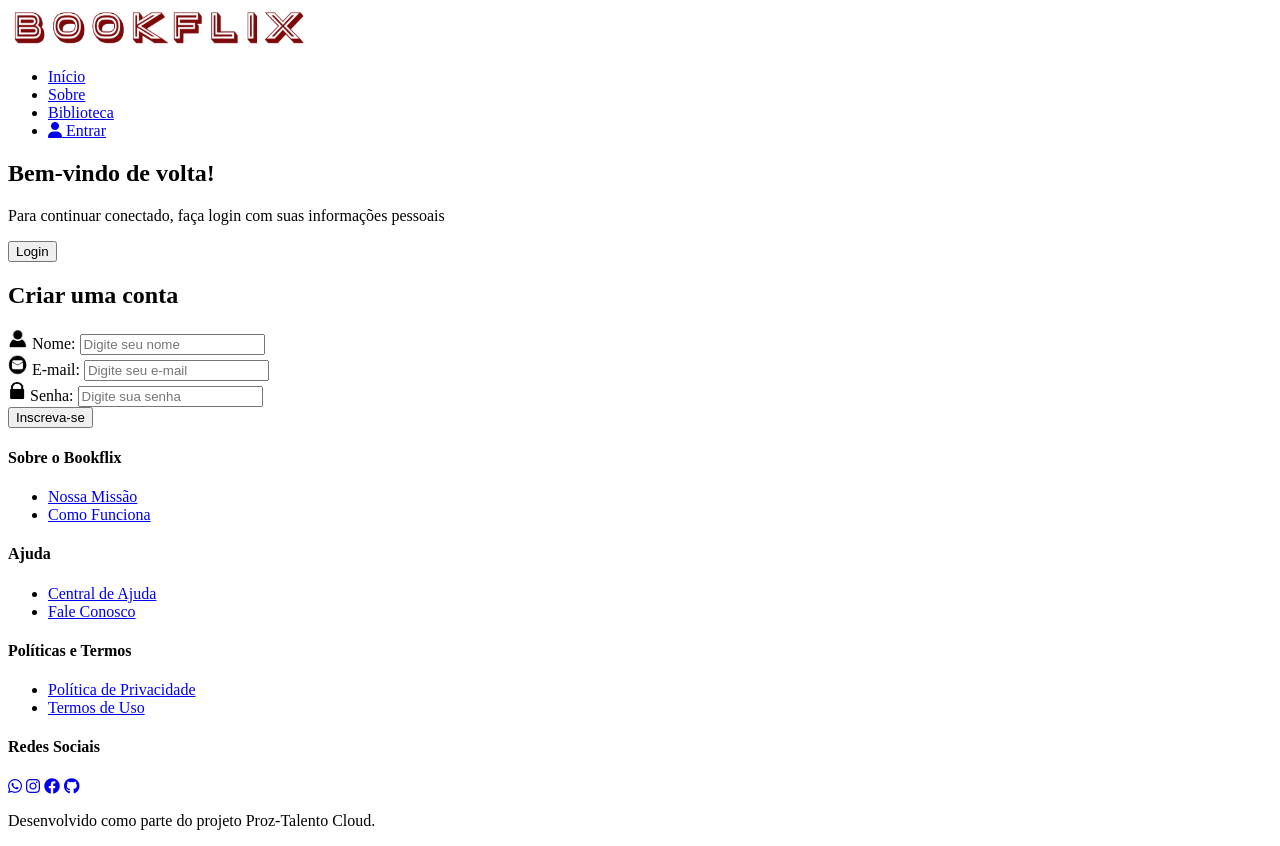
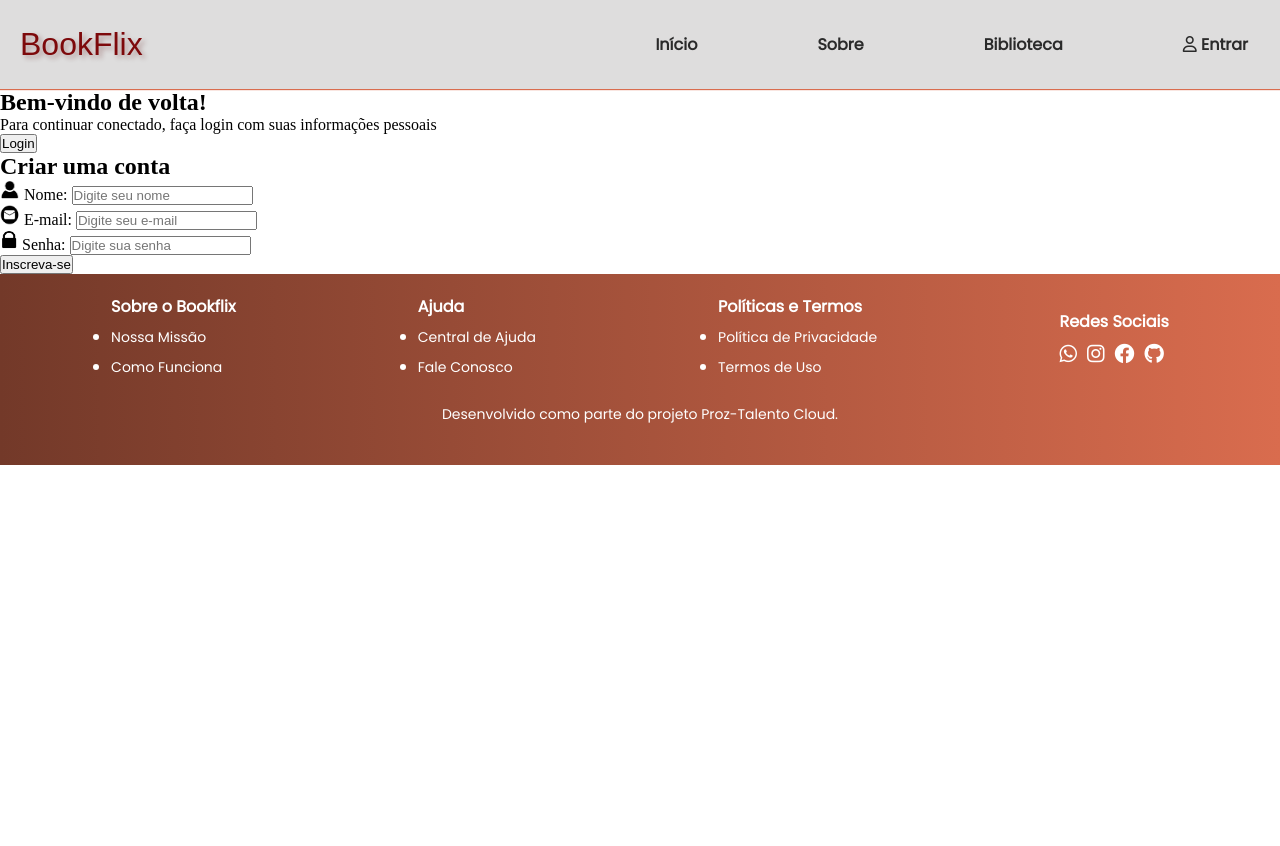
Before and after one commit to Hitana-Way/BookFlix, a plain HTML site: page login.html in a window 1280 px wide. After the commit the page ends 800 px from the top, so only its background shows below. Drawn offline with Linux system fonts and the light colour scheme; a web font is replaced by a local one.

Commit message:
Atualização do header e footer de todas as pag (css e html)

```diff
--- /dev/null
+++ b/css/footer.css
@@ -0,0 +1,99 @@
+@import url('https://fonts.googleapis.com/css2?family=Edu+AU+VIC+WA+NT+Pre:wght@400;700&family=Poppins&display=swap');
+
+/*redefindo as info geral da pag*/
+* {
+    margin: 0;
+    padding: 0;
+    box-sizing: border-box;
+}
+
+/*mudando o geral do rodapé*/
+footer {
+    background: linear-gradient(90deg, #733929, #D96C4E);
+    color: white;
+    padding: 20px 20px;
+    font-family: 'Poppins', sans-serif;
+}
+
+
+.footer-bloco {
+    display: flex;
+    flex-direction: row;
+    align-items: center;
+    justify-content:space-around;
+    max-width: 1300px;
+    margin-inline: auto;
+}
+
+
+/*atualizando as colunas do footer*/
+
+.footer-coluna h4 {
+    margin-bottom: 5px;
+    font-size: 16px;
+    font-weight: medium;
+}
+
+
+.footer-coluna ul li {
+    margin-bottom: 5px;
+}
+
+.footer-coluna ul li a {
+    text-decoration: none;
+    color: white;
+    font-size: 14px;
+}
+
+.footer-coluna ul li a:hover {
+    text-decoration:underline;
+}
+
+/*atualizando as informações da parte das redes sociais*/
+.redes-sociais {
+    display: flex;
+    gap: 10px;
+}
+
+.redes-sociais a {
+    color: white;
+    font-size: 20px;
+    text-decoration: none;
+}
+
+.redes-sociais a:hover {
+    color: #140e64;
+}
+
+.footer-footer {
+    text-align:center;
+    font-size: 14px;
+    margin: 20px;
+}
+
+
+@media (max-width: 769px) {
+    .footer-bloco {
+        flex-direction: column;
+        align-items: center;
+        gap: 20px;
+        max-width: 100%;
+    }
+
+    .footer-coluna h4 {
+        font-weight: 100;
+        font-size: 14px;
+    }
+
+    .footer-coluna {
+        margin-bottom: 20px;
+    }
+
+    .footer-footer {
+        font-size: 12px;
+    }
+
+    .redes-sociais {
+        gap: 15px;
+    }
+}
--- /dev/null
+++ b/css/header.css
@@ -0,0 +1,68 @@
+@import url('https://fonts.cdnfonts.com/css/porter-sans-block');
+@import url('https://fonts.googleapis.com/css2?family=Edu+AU+VIC+WA+NT+Pre:wght@400..700&family=Poppins&display=swap');
+
+/*redefindo as info geral da pag*/
+* {
+    margin: 0px;
+    padding: 0;
+    box-sizing: border-box;
+}
+
+/*modificando a "caixa" do header*/
+header {
+    font-family: "Poppins", sans-serif;
+    background-color: #DEDDDD;
+    display: flex;
+    justify-content: space-between;
+    align-items: center;
+    box-shadow: 0px 1px 1px 0px #D96C4E;
+}
+
+/*atualizando a "logo", peguei a no cdn fontes e importei*/
+.logo h1 {
+    font-family: 'Porter Sans Block', sans-serif;
+    color: #7D090B;
+    font-weight: 500;
+    margin: 20px;
+    text-shadow: 3px 3px 5px rgba(83, 0, 0, 0.315);
+}
+
+/*Aqui estou atualizando a barra de nagevação "navbar"*/
+
+#navbar ul { /*atualizando a parte da lista*/
+    display: flex;
+    justify-content: center;
+    list-style: none;
+    font-weight: 400;
+    gap: 120px;
+    margin: 2rem;
+}
+
+ /*atualizando a parte dos links*/
+#nav_list a {
+    color: #2a2a2a;
+    font-weight: 600;
+    text-decoration: none;
+}
+
+/*atualizando a parte dos links, mas quando o mouse passa por cima do que está escrito*/
+#nav_list a:hover {
+    text-decoration: underline;
+    text-decoration-color: #7D090B;
+    text-decoration-thickness: 3px;
+}
+
+/*estou removendo o text decoration que eu coloquei acima, pois não quero que fique no icone, só no texto*/
+#nav_list li a i.fa-regular.fa-user:hover {
+    text-decoration: none;
+}
+
+/*aqui estou atualizando pra telas pequenas*/
+@media (max-width: 834px) {
+    #navbar ul {
+        flex-direction: column;
+        align-items: center;
+        gap: 35px;
+        font-size: 20px;
+    }
+}
--- a/inicio.css
+++ b/inicio.css
@@ -1,4 +1,5 @@
 @import url('https://fonts.googleapis.com/css2?family=Edu+AU+VIC+WA+NT+Pre:wght@400..700&family=Poppins&display=swap');
+@import url('https://fonts.cdnfonts.com/css/porter-sans-block');
 
 /*parte geral da pagina*/
 * {
@@ -6,11 +7,26 @@
     padding: 0;
     box-sizing: border-box;
 }
+/*Atualizar a img de fundo depois, a img atual não fica boa*/
+ body {
+    background-image: url();
+    background-size: cover;
+    background-position: center center;
+    background-repeat: no-repeat;
+    margin: 0;
+    height: 100vh;
+
+ }
+
+
+
+
+
+
 
 /*Para colocar o corpo da pagina todo de uma unica cor, e na mesma fonte*/
 body {
     background-color: #DEDDDD   ;
-    font-family: "Poppins", sans-serif;
 }
 
 
@@ -51,20 +67,21 @@ nav ul :hover{ /*quando passa o mouse por cima ele fica diferent*/
 /*parte do meio Main texto*/
 
 #apresentacao {
+    font-family: "Poppins", sans-serif;
     display: flex;
-    align-items: center;
-    justify-content: space-between;
-    padding: 3rem;
+    justify-content: center;
+    padding: 80px;
 }
 
 #apresentacao h1 {
+    align-items: center;
     font-size: 25px;
     text-align: end;
     margin-right: 20px;
     font-weight:400;
 }
 #apresentacao strong {
-    font-size: 30px;
+    font-size: 32px;
 
 }
 /*parte do meio Main img*/
@@ -73,11 +90,20 @@ nav ul :hover{ /*quando passa o mouse por cima ele fica diferent*/
 
 }
 
+.logo-home h1 {
+    font-size: 40px !important;
+    font-family: 'Porter Sans Block', sans-serif;
+    color: #7D090B;
+    margin: 20px;
+    text-shadow: 3px 3px 5px rgba(83, 0, 0, 0.315);
+}
+
 
 /*Parte Destaque Pagina*/
 
 
 #destaques h2 {
+    font-family: "Poppins", sans-serif;
     margin: 50px;
     font-size: 1.5rem;
     font-weight: bold;
@@ -115,69 +141,24 @@ nav ul :hover{ /*quando passa o mouse por cima ele fica diferent*/
 }
 
 
+/*ajusta pag pequena -- em teste
+*/
 
-
-
-
-
-/*rodapé, unico em todo o site*/
-footer {
-    background: linear-gradient(90deg, #733929, #D96C4E);
-    color: white;
-    padding: 20px 20px;
-
-    font-family: 'Poppins', sans-serif;
+@media (max-width: 834px) {
+    #apresentacao {
+        flex-direction: column-reverse;
+        align-items: center;
+    }
 }
 
+@media (max-width: 700px) {
+    .livros {
+        flex-direction: column;
+        align-items: center;
+    }
 
-.footer-bloco {
-    display: flex;
-    flex-direction: row;
-    align-items: center;
-    justify-content:space-around;
-    max-width: 1300px;
-    margin-inline: auto;
+    #apresentacao {
+        flex-direction: column-reverse;
+        align-items: center;
+    }
 }
-
-
-.footer-coluna h4 {
-    margin-bottom: 5px;
-    font-size: 16px;
-    font-weight: medium;
-}
-
-
-.footer-coluna ul li {
-    margin-bottom: 5px;
-}
-
-.footer-coluna ul li a {
-    text-decoration: none;
-    color: white;
-    font-size: 14px;
-}
-
-.footer-coluna ul li a:hover {
-    text-decoration:underline;
-}
-
-.redes-sociais {
-    display: flex;
-    gap: 10px;
-}
-
-.redes-sociais a {
-    color: white;
-    font-size: 20px;
-    text-decoration: none;
-}
-
-.redes-sociais a:hover {
-    color: #140e64;
-}
-
-.footer-footer {
-    text-align:center;
-    font-size: 14px;
-    margin: 20px;
-}
--- a/login.html
+++ b/login.html
@@ -5,7 +5,9 @@
     <meta charset="UTF-8">
     <meta name="viewport" content="width=device-width, initial-scale=1.0">
     <link rel="stylesheet" href="https://cdnjs.cloudflare.com/ajax/libs/font-awesome/6.0.0-beta3/css/all.min.css">
-    <link rel="stylesheet" href="style.css">
+    <link rel="stylesheet" href="/css/style.css">
+    <link rel="stylesheet" href="/css/header.css">
+    <link rel="stylesheet" href="/css/footer.css">
     <title>Login</title>
 </head>
 
@@ -13,17 +15,18 @@
 
     <header>
         <div class="logo">
-            <img src="/imgs/BookFlix_logo.png" width="300" height="40" alt="bookflix-logo">
+            <h1> BookFlix </h1>
         </div>
-        <nav>
-            <ul>
+        <nav id="navbar">
+            <ul id="nav_list">
                 <li><a href="inicio.html">Início</a></li>
-                <li><a href="sobre.html" class="active">Sobre</a></li>
+                <li><a href="sobre.html">Sobre</a></li>
                 <li><a href="catalogo.html">Biblioteca</a></li>
-                <li><a href="login.html"><i class="fas fa-user"></i> Entrar</a></li>
+                <li><a href="login.html"><i class="fa-regular fa-user"></i> Entrar</a></li>
             </ul>
         </nav>
     </header>
+
 
     <main>
         <section id="Login-page">
```
Also changed, not shown: catalogo.html (+8 -6 lines), dicas-de-livros.html (+8 -6 lines), info-livro.html (+8 -6 lines), inicio.html (+9 -3 lines), principais-autores.html (+8 -6 lines), sobre.html (+8 -7 lines), imgs/Picsart_24-11-23_01-19-34-568.jpg (added), imgs/_fundo.png.webp (added), imgs/fundo.png, imgs/poder_mente.jpg (deleted).
